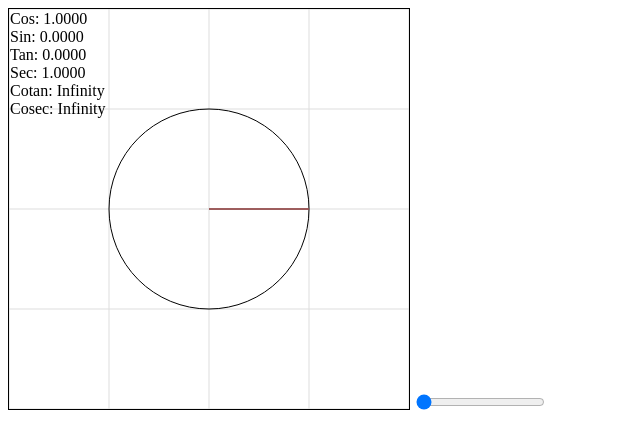
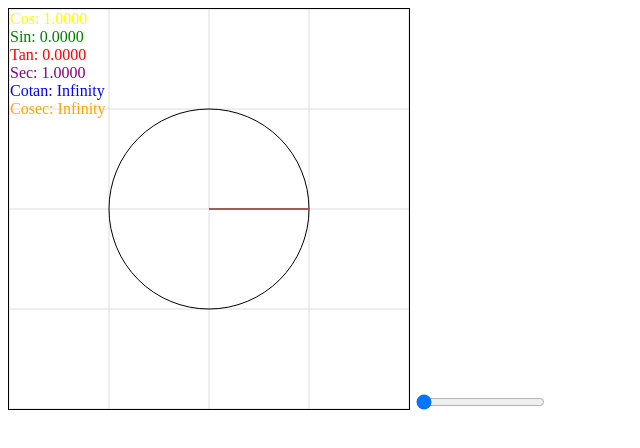
Before and after one commit to leorzanette/javastrig, a plain HTML site: page index.html in a window 1280 px wide. Shown: the whole page, without its empty margins (0-640 px from the left). Drawn offline with Linux system fonts and the light colour scheme.

Commit message:
All coloured up and ready.

```diff
--- a/index.html
+++ b/index.html
@@ -7,6 +7,7 @@
 <style>
     canvas {
         border: 1px solid black;
+        transform: scaleY(-1); /* Flip the canvas vertically */
     }
     .constants {
         position: absolute;
@@ -107,12 +108,12 @@ function plotCircleWithLine(angle) {
 
     // Display constants
     document.getElementById("constants").innerHTML = `
-        <div>Cos: ${cos.toFixed(4)}</div>
-        <div>Sin: ${sin.toFixed(4)}</div>
-        <div>Tan: ${tan.toFixed(4)}</div>
-        <div>Sec: ${sec.toFixed(4)}</div>
-        <div>Cotan: ${ctn.toFixed(4)}</div>
-        <div>Cosec: ${csc.toFixed(4)}</div>
+        <div style="color: yellow;">Cos: ${cos.toFixed(4)}</div>
+        <div style="color: green;">Sin: ${sin.toFixed(4)}</div>
+        <div style="color: red;">Tan: ${tan.toFixed(4)}</div>
+        <div style="color: purple;">Sec: ${sec.toFixed(4)}</div>
+        <div style="color: blue;">Cotan: ${ctn.toFixed(4)}</div>
+        <div style="color: orange;">Cosec: ${csc.toFixed(4)}</div>
     `;
 }
 
```
